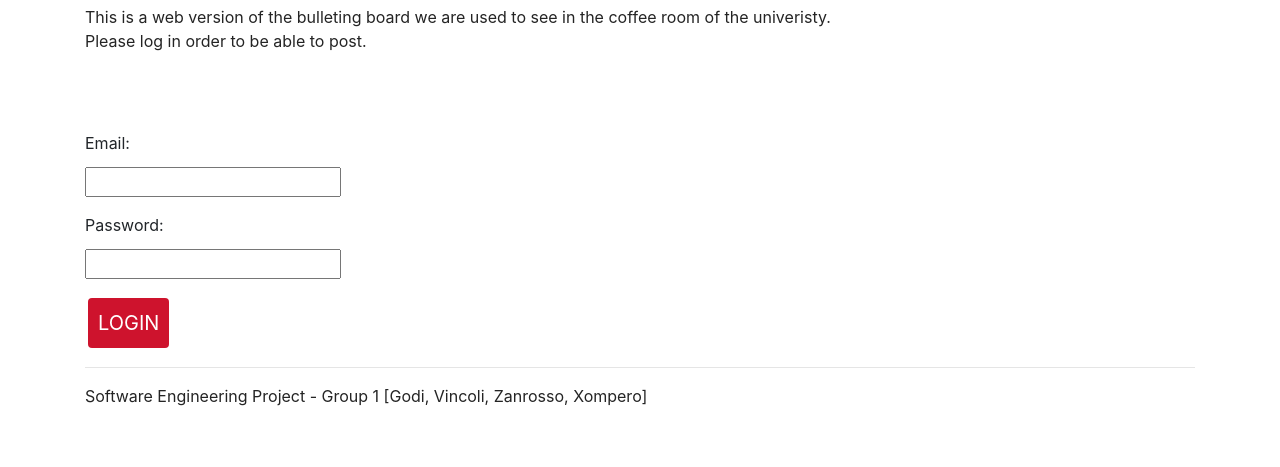
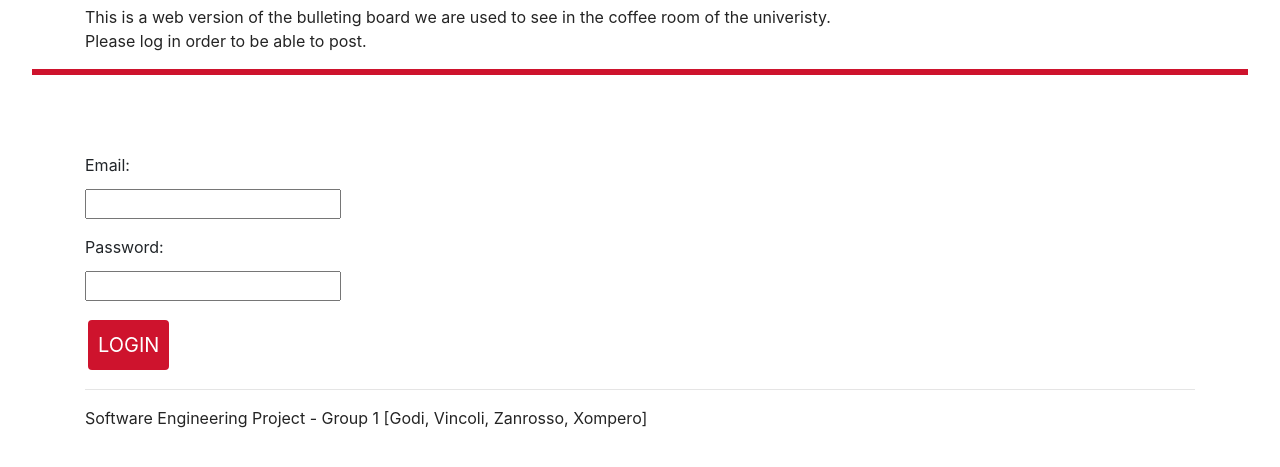
Before and after one commit to sofiazanrosso/SEII-project-1, a website with bundled scripts: page local/loginPage.html in a window 1280 px wide. Shown: the part 171-638 px from the top of the page. Built offline with nearby package versions, Linux system fonts and the light colour scheme; no server answers.

Commit message:
Added red line on every page

```diff
--- a/local/loginPage.html
+++ b/local/loginPage.html
@@ -42,6 +42,7 @@
             <p>This is a web version of the bulleting board we are used to see in the coffee room of the univeristy. <br>
                 Please log in order to be able to post. </p>
           </div>
+          <hr class="red-line">
         </div>
 
         <div class="container" id="root">
--- a/local/privateclient.js
+++ b/local/privateclient.js
@@ -60,6 +60,7 @@ function loadFlyers(){
 
 // print the announcements
 function printAnnouncement(count,announcements){
+  console.log(announcements);
   var cards="<div class='card-column'>";
   cards+= "<div class= 'card-columns'>";
     for(let i=0;i<count;i++){
@@ -209,7 +210,6 @@ function printAll(announcements,flyers){
   let countFly=flyers.count;
   let annArray=announcements.announcement;
   let flyArray=flyers.flyer;
-  console.log(countAnn+" "+annArray[0].expiry_date);
 
   // -------------------
   // print announcements
```
Also changed, not shown: local/add.html (+1 -0 lines), local/addFly.html (+1 -0 lines), local/registerPage.html (+1 -0 lines), local/searchPage.html (+1 -0 lines), local/userspace.html (+1 -0 lines).
